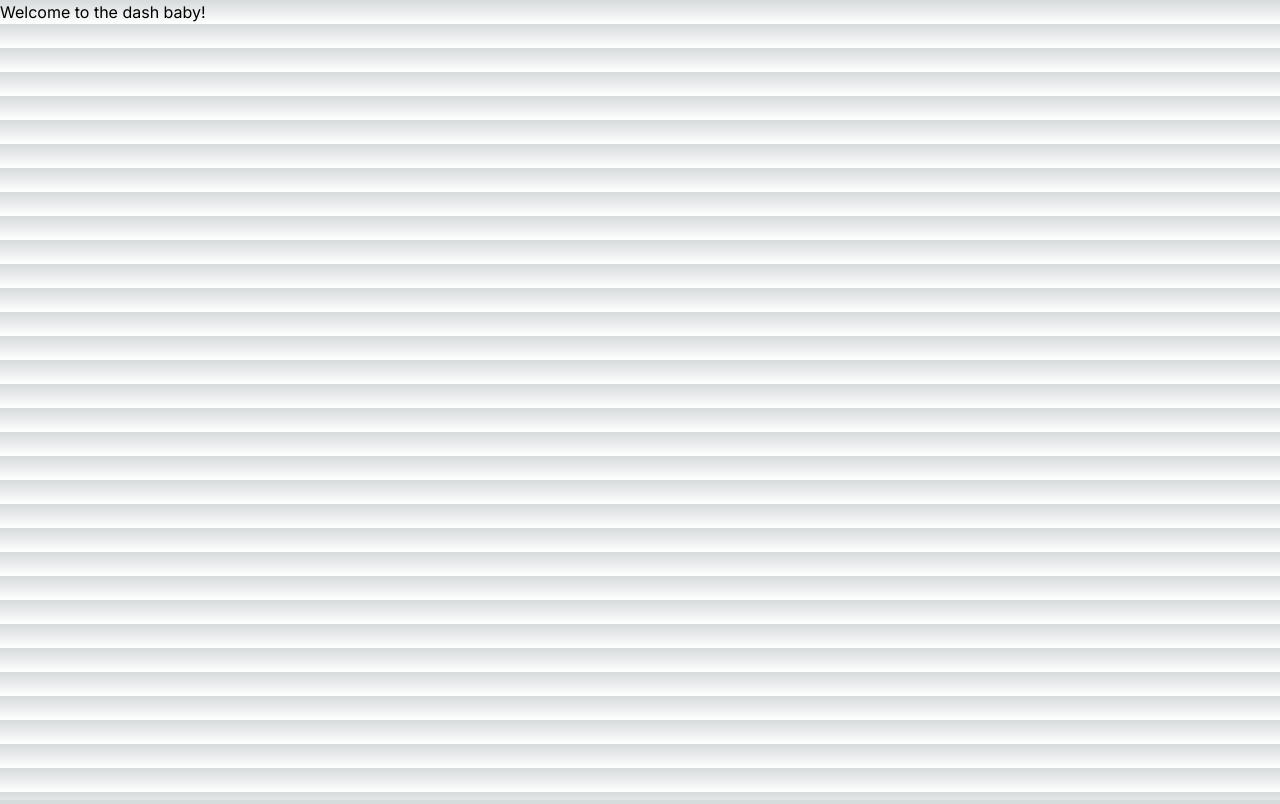
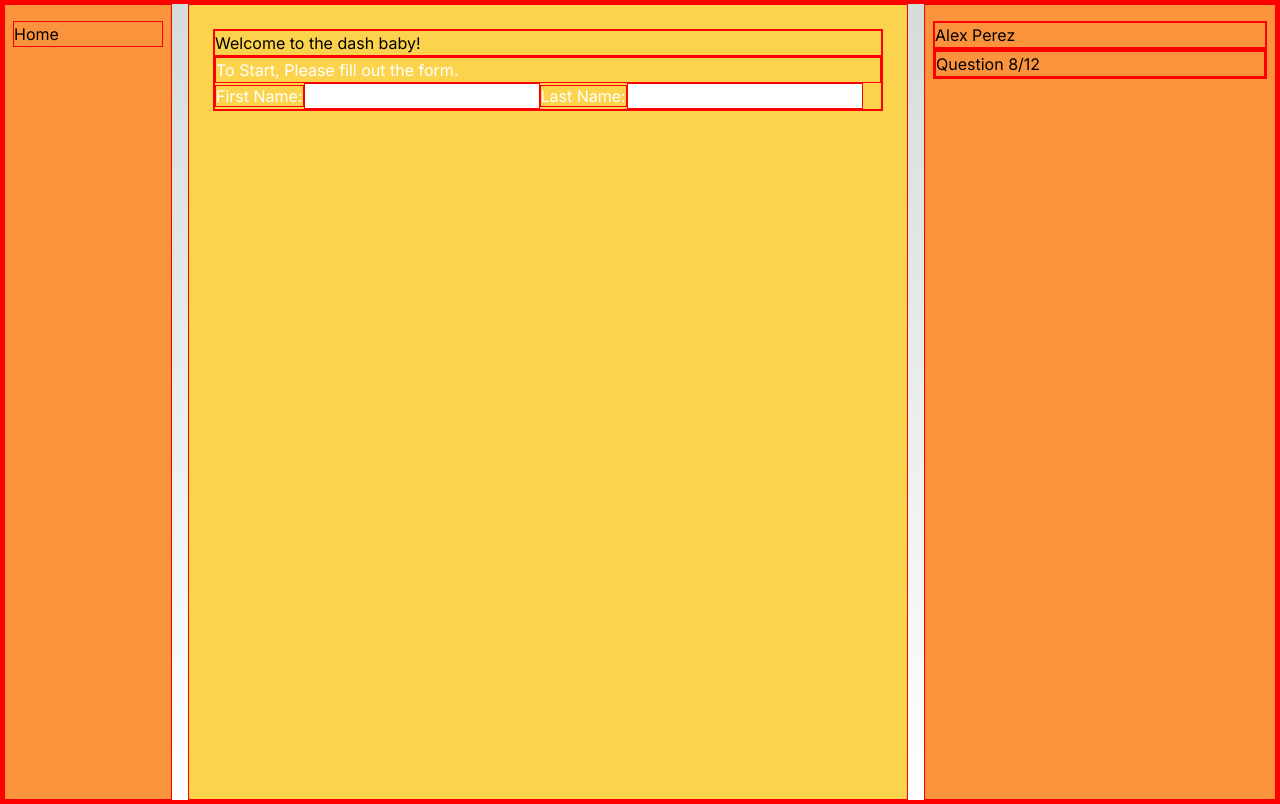
Before and after one commit to APerez89/got-learnt, a Next.js app: page /dashboard in a window 1280 px wide. Built offline with nearby package versions, Linux system fonts and the light colour scheme.

Commit message:
layout for the dashboard set

```diff
--- /dev/null
+++ b/app/dashboard/layout.jsx
@@ -0,0 +1,14 @@
+import SideNav from "../ui/dashboard/side-nav";
+import StatsNav from "../ui/dashboard/stats-nav";
+
+export default function Layout({ children }) {
+  return (
+    <div className="flex h-screen flex-col">
+      <div className="w-full h-full flex-none grid gap-4 grid-cols-7">
+        <SideNav />
+        <div className="flex-grow p-6 bg-amber-300 col-span-4">{children}</div>
+        <StatsNav />
+      </div>
+    </div>
+  )
+}
--- a/app/dashboard/page.jsx
+++ b/app/dashboard/page.jsx
@@ -1,11 +1,11 @@
 'use client';
-import form from '../ui/form/form.jsx';
+import StartForm from '../ui/form/form.jsx';
 
 export default function Page() {
   return (
     <div className="dashboard-container">
       <h1>Welcome to the dash baby!</h1>
-      <form />
+      <StartForm />
     </div>
   )
 }
--- a/app/globals.css
+++ b/app/globals.css
@@ -5,6 +5,7 @@
 * {
   box-sizing: border-box;
   margin: 0;
+  border: 1px solid red;
 }
 
 :root {
--- /dev/null
+++ b/app/ui/dashboard/side-nav.jsx
@@ -0,0 +1,9 @@
+import Link from 'next/link';
+
+export default function SideNav() {
+  return (
+    <div className="flex h-full flex-col px-3 py-4 md:px-2 col-span-1 bg-orange-400">
+      <Link href='/'>Home</Link>
+    </div>
+  )
+}
--- a/app/ui/dashboard/sidenav.jsx
+++ /dev/null
@@ -1 +0,0 @@
-import Link from 'next/link';
--- /dev/null
+++ b/app/ui/dashboard/stats-nav.jsx
@@ -0,0 +1,14 @@
+export default function StatsNav() {
+  return (
+    <div className="flex h-full flex-col px-3 py-4 md:px-2 col-span-2 bg-orange-400">
+      <div className="name__contain">
+        <h2>Alex Perez</h2>
+      </div>
+      <div className="">
+        <div className="questions__wrap">
+          <p>Question 8/12</p>
+        </div>
+      </div>
+    </div>
+  )
+}
--- a/app/ui/form/form.jsx
+++ b/app/ui/form/form.jsx
@@ -16,7 +16,7 @@ const StartForm = ({ onSubmit }) => {
 
       <label htmlFor="firstName">First Name:</label>
       <input
-        type="text"
+        type='text'
         id='firstName'
         value={firstName}
         onChange={(e) => setFirstName(e.target.value)}
@@ -24,7 +24,7 @@ const StartForm = ({ onSubmit }) => {
       />
       <label htmlFor="lastName">Last Name:</label>
       <input
-        type="text"
+        type='text'
         id='lastName'
         value={lastName}
         onChange={(e) => setLastName(e.target.value)}
```
